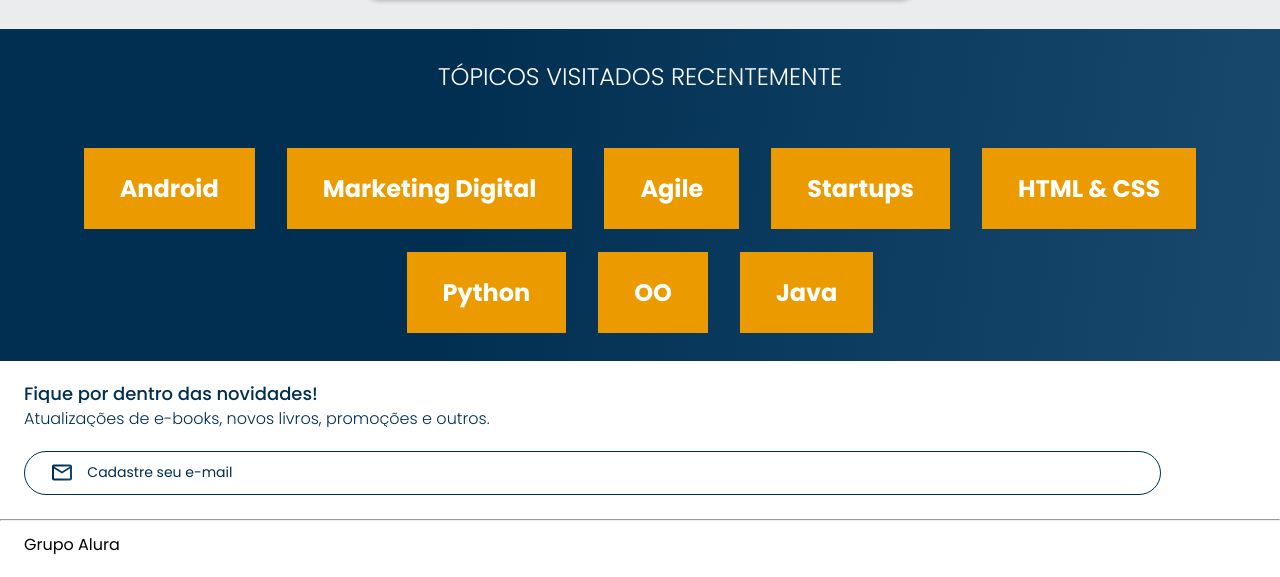
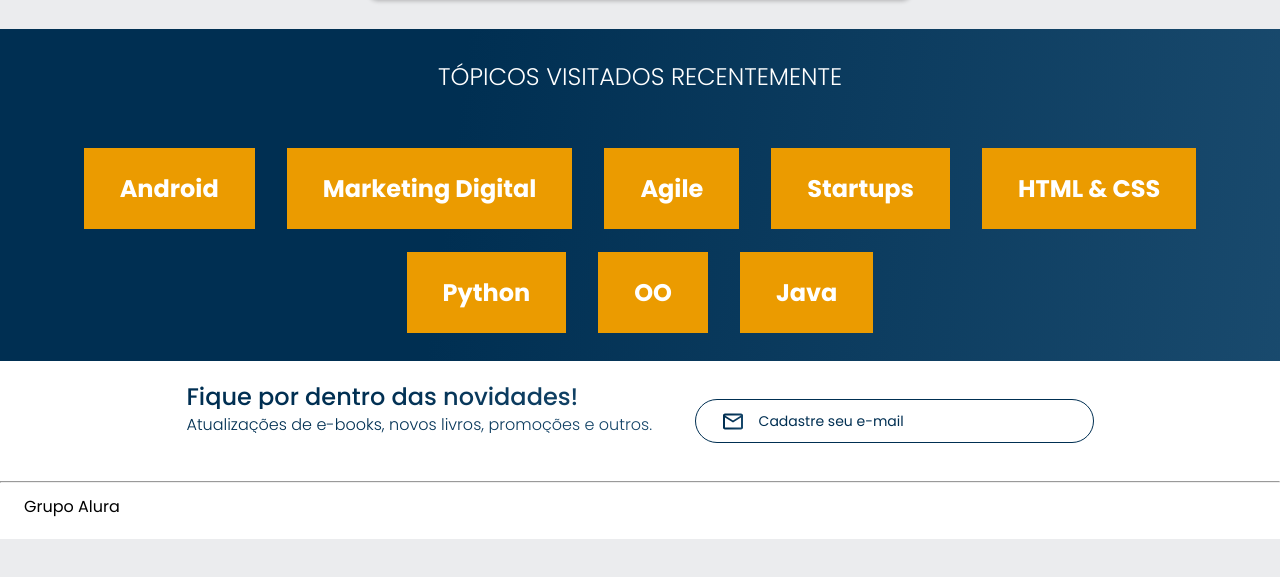
Before and after one commit to carolmoraescruz/front-end-alurabooks, a plain HTML site: page index.html in a window 1280 px wide. Shown: the part 2159-2736 px from the top of the page. After the commit the page ends 2698 px from the top, so only its background shows below. Drawn offline with nearby package versions, Linux system fonts and the light colour scheme.

Commit message:
💄 updated contact for tablet media type

```diff
--- a/styles/contact.css
+++ b/styles/contact.css
@@ -37,3 +37,26 @@
     font-weight: 400;
     padding-left: 3.5em;
 }
+
+@media screen and (min-width: 1024px) {
+
+    .contact {
+        display: flex;
+        justify-content: center;
+        align-items: center;
+    }
+
+    .contact__description {
+        margin-right: 1em;
+        width: 40%;
+    }
+
+    .contact__title {
+        font-size: 1.5rem;
+    }
+
+    .contact__input {
+        width: 30%;
+    }
+
+}
```
